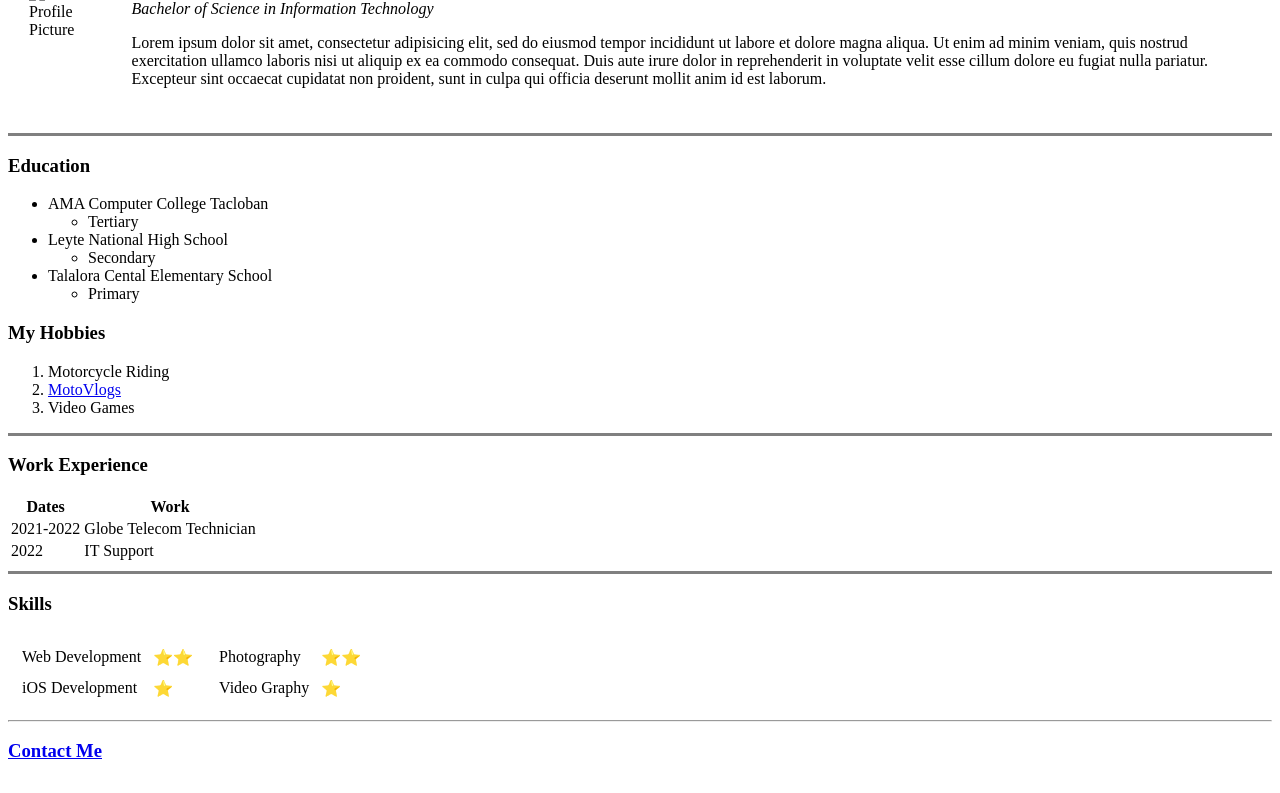
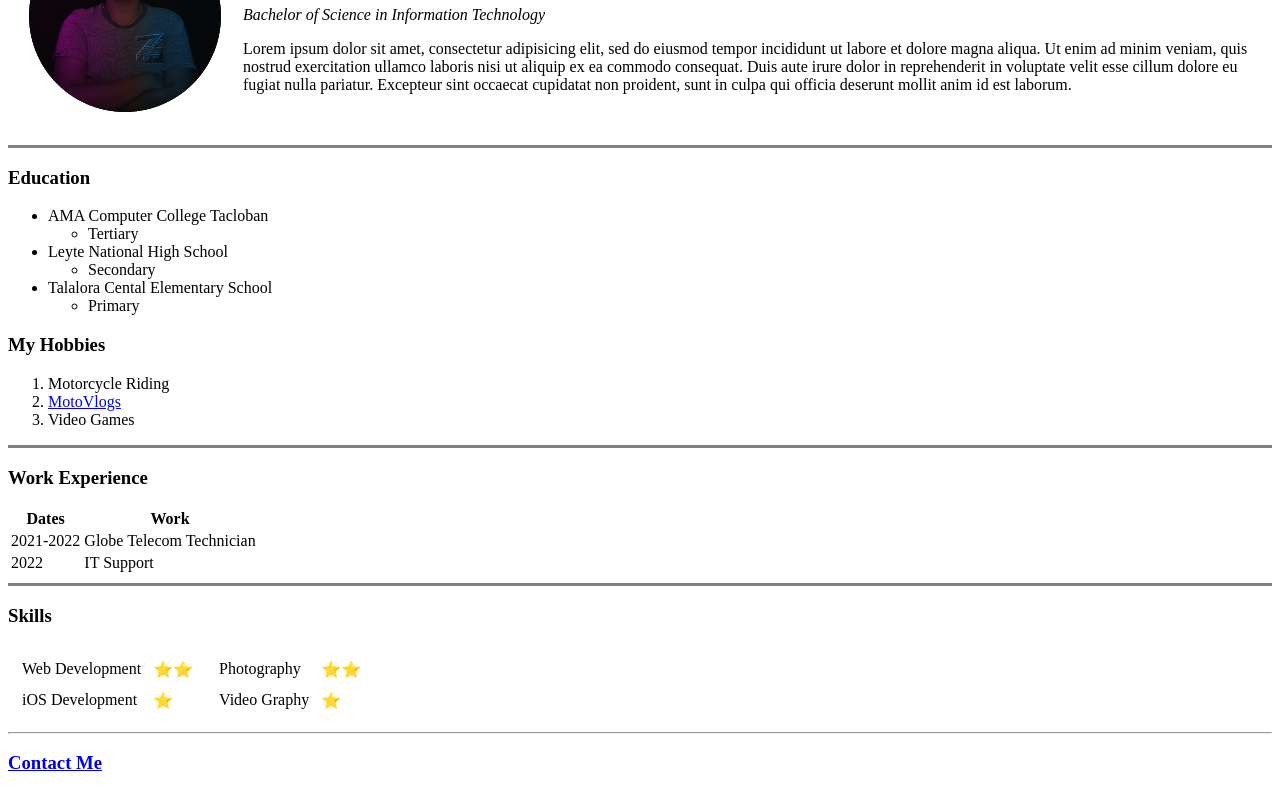
Before and after one commit to karledgardobuyan/cv, a plain HTML site: page index.html in a window 1280 px wide. Shown: the part 109-902 px from the top of the page. Drawn offline with Linux system fonts and the light colour scheme.

Commit message:
Update index.html

```diff
--- a/index.html
+++ b/index.html
@@ -9,7 +9,7 @@
   <body>
     <table cellspacing="20">
       <tr>
-        <td><img src="images/dp.png" alt="Karl Profile Picture"></td>
+        <td><img src="dp.png" alt="Karl Profile Picture"></td>
         <td>  <h1>Karl Edgar Dobuyan </h1>
           <p><em>Bachelor of Science in Information Technology</em></p>
           <p>Lorem ipsum dolor sit amet, consectetur adipisicing elit, sed do eiusmod tempor incididunt ut labore et
```
